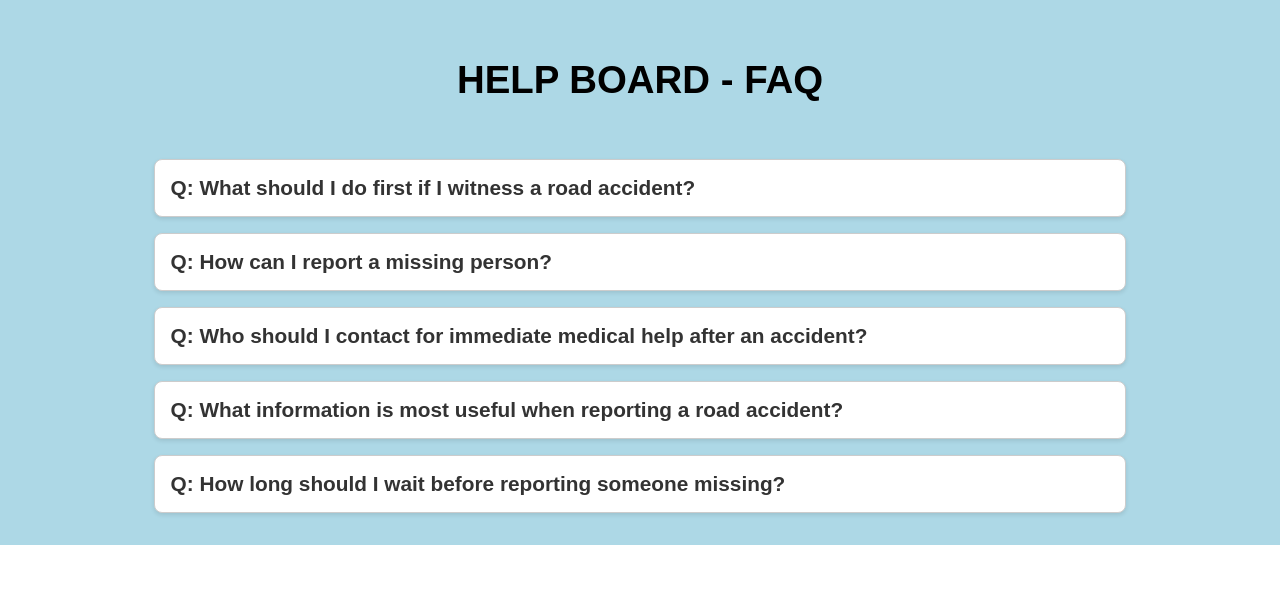
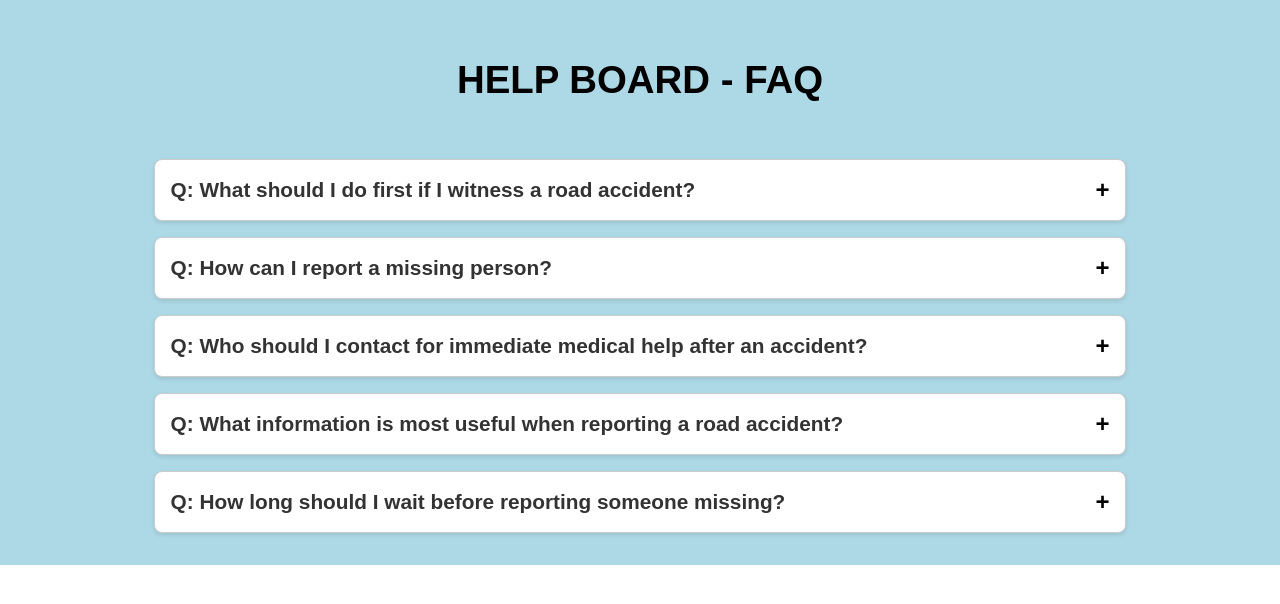
Before and after one commit to 0Aaheed0/Thikana, a React (Create React App) app: page /help-board in a window 1280 px wide. Shown: the top 604 px of the page. Built offline with nearby package versions, Linux system fonts and the light colour scheme.

Commit message:
faq symbol

```diff
--- a/src/HelpBoard.css
+++ b/src/HelpBoard.css
@@ -21,12 +21,18 @@
     padding: 1rem;
     background: white;
     box-shadow: 0 2px 4px rgba(0,0,0,0.1);
-    cursor: pointer;
     transition: all 0.3s ease;
 }
 
 .faq-card:hover {
     background: #f9f9f9;
+}
+
+.faq-header {
+    display: flex;
+    justify-content: space-between;
+    align-items: center;
+    cursor: pointer;
 }
 
 .faq-question {
@@ -35,6 +41,12 @@
     color: #333;
 }
 
+.faq-icon {
+    font-size: 1.5rem;
+    font-weight: bold;
+    margin-left: 1rem;
+}
+
 .faq-answer {
     margin-top: 0.5rem;
     line-height: 1.5;
--- a/src/HelpBoard.js
+++ b/src/HelpBoard.js
@@ -29,10 +29,8 @@ const HelpBoard = () => {
 
   const toggleFAQ = (index) => {
     if (openIndexes.includes(index)) {
-      // remove from openIndexes
       setOpenIndexes(openIndexes.filter(i => i !== index));
     } else {
-      // add to openIndexes
       setOpenIndexes([...openIndexes, index]);
     }
   };
@@ -41,16 +39,20 @@ const HelpBoard = () => {
     <div className="help-board-container">
       <h1>HELP BOARD - FAQ</h1>
       <div className="faq-list">
-        {faqs.map((faq, index) => (
-          <div key={index} className="faq-card">
-            <h2 onClick={() => toggleFAQ(index)} className="faq-question">
-              Q: {faq.question}
-            </h2>
-            {openIndexes.includes(index) && (
-              <p className="faq-answer"><strong>A:</strong> {faq.answer}</p>
-            )}
-          </div>
-        ))}
+        {faqs.map((faq, index) => {
+          const isOpen = openIndexes.includes(index);
+          return (
+            <div key={index} className="faq-card">
+              <div className="faq-header" onClick={() => toggleFAQ(index)}>
+                <h2 className="faq-question">Q: {faq.question}</h2>
+                <span className="faq-icon">{isOpen ? "−" : "+"}</span>
+              </div>
+              {isOpen && (
+                <p className="faq-answer"><strong>A:</strong> {faq.answer}</p>
+              )}
+            </div>
+          );
+        })}
       </div>
     </div>
   );
```
